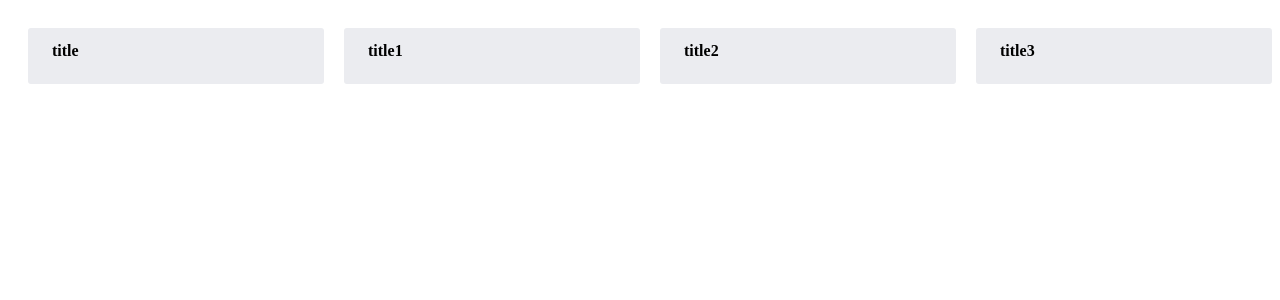
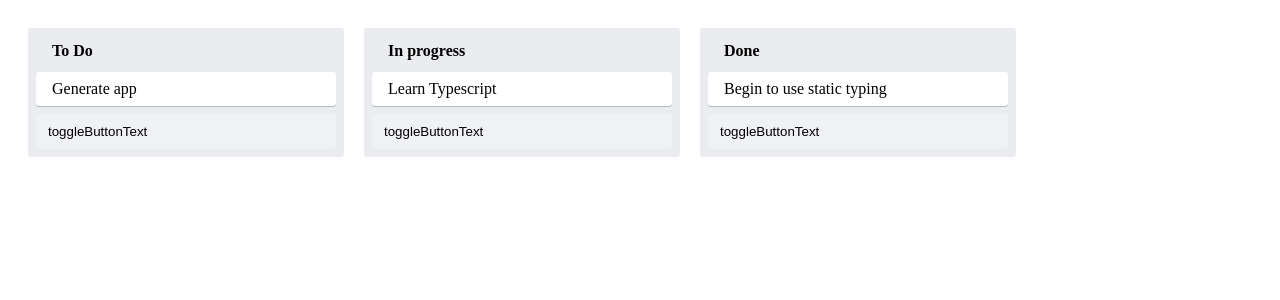
Before and after one commit to sanykos/trello-clone, a React (Create React App) app: page / in a window 1280 px wide. Shown: the top 300 px of the page. Built offline with nearby package versions, Linux system fonts and the light colour scheme.

Commit message:
Add card and refactor

```diff
--- a/src/App/index.tsx
+++ b/src/App/index.tsx
@@ -1,16 +1,21 @@
 import { FC } from 'react';
 import { Column } from '../components/Column';
+import { Card } from '../components/Card';
 
 import { AppContainerStyled } from './styles';
 
-export const AppContainer: FC = ({ children }) => {
+export const AppContainer: FC = () => {
     return (
         <AppContainerStyled>
-            <Column text="title">Column</Column>
-            <Column text="title1">Column</Column>
-            <Column text="title2">Column</Column>
-            <Column text="title3">Column</Column>
-            {children}
+            <Column text="To Do">
+                <Card text="Generate app" />
+            </Column>
+            <Column text="In progress">
+                <Card text="Learn Typescript" />
+            </Column>
+            <Column text="Done">
+                <Card text="Begin to use static typing" />
+            </Column>
         </AppContainerStyled>
     );
 };
--- /dev/null
+++ b/src/components/Card/index.tsx
@@ -0,0 +1,6 @@
+import { CardProps } from './interfaces';
+import { CardStyle } from './styles';
+
+export const Card = ({ text }: CardProps) => {
+    return <CardStyle>{text}</CardStyle>;
+};
--- /dev/null
+++ b/src/components/Card/interfaces.ts
@@ -0,0 +1,3 @@
+export type CardProps = {
+    text: string;
+};
--- /dev/null
+++ b/src/components/Card/styles.ts
@@ -0,0 +1,11 @@
+import styled from 'styled-components';
+
+export const CardStyle = styled.div`
+    background-color: #fff;
+    cursor: pointer;
+    margin-bottom: 0.5rem;
+    padding: 0.5rem 1rem;
+    max-width: 300px;
+    border-radius: 3px;
+    box-shadow: #091e4240 0px 1px 0px 0px;
+`;
--- a/src/components/Column/index.tsx
+++ b/src/components/Column/index.tsx
@@ -1,11 +1,18 @@
 import { FC } from 'react';
+import { AddNewItem } from '../AddNewItem';
 import { ColumnProps } from './interfaces';
 import { ColumnContainerStyled, ColumnTitleStyled } from './styles';
 
-export const Column: FC<ColumnProps> = ({ text }) => {
+export const Column: FC<ColumnProps> = ({ text, children }) => {
     return (
         <ColumnContainerStyled>
             <ColumnTitleStyled>{text}</ColumnTitleStyled>
+            {children}
+            <AddNewItem
+                toggleButtonText="toggleButtonText"
+                onAdd={() => console.log('test')}
+                dark
+            />
         </ColumnContainerStyled>
     );
 };
```
